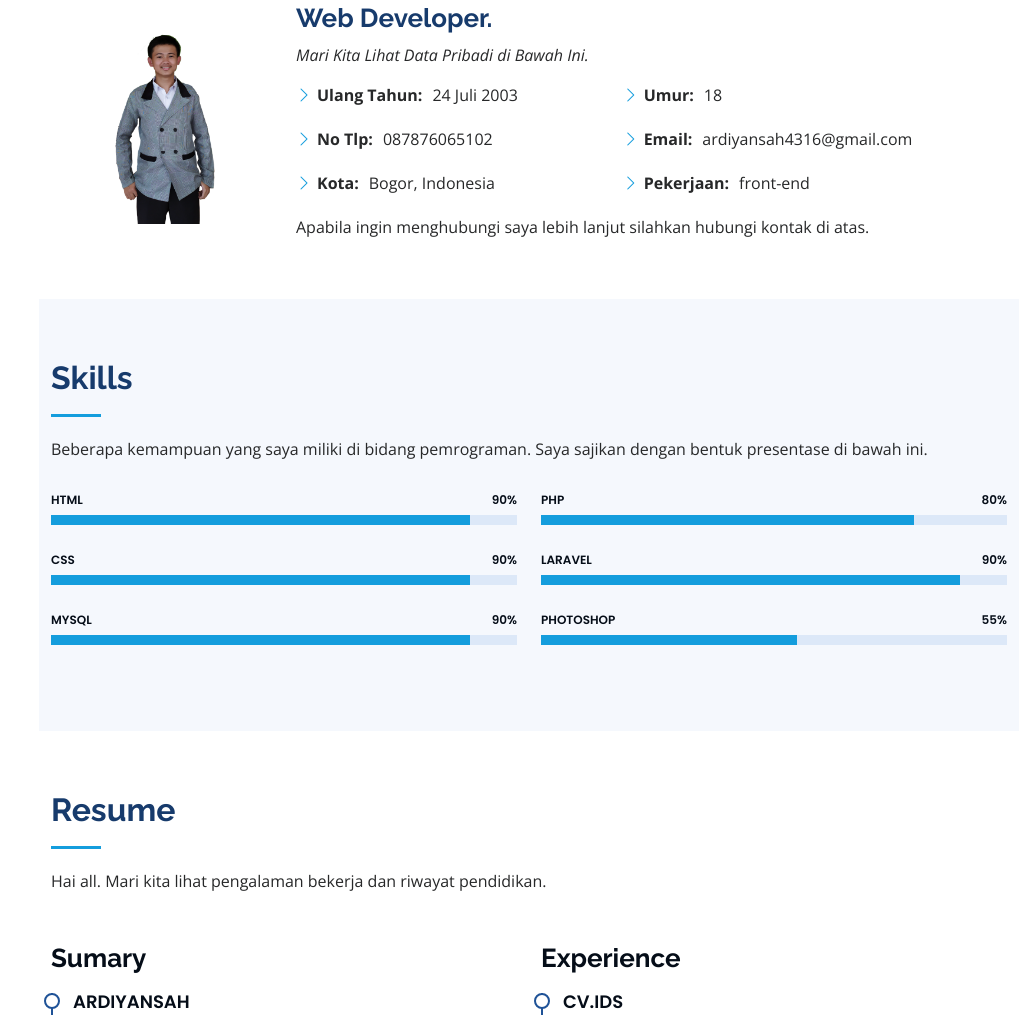
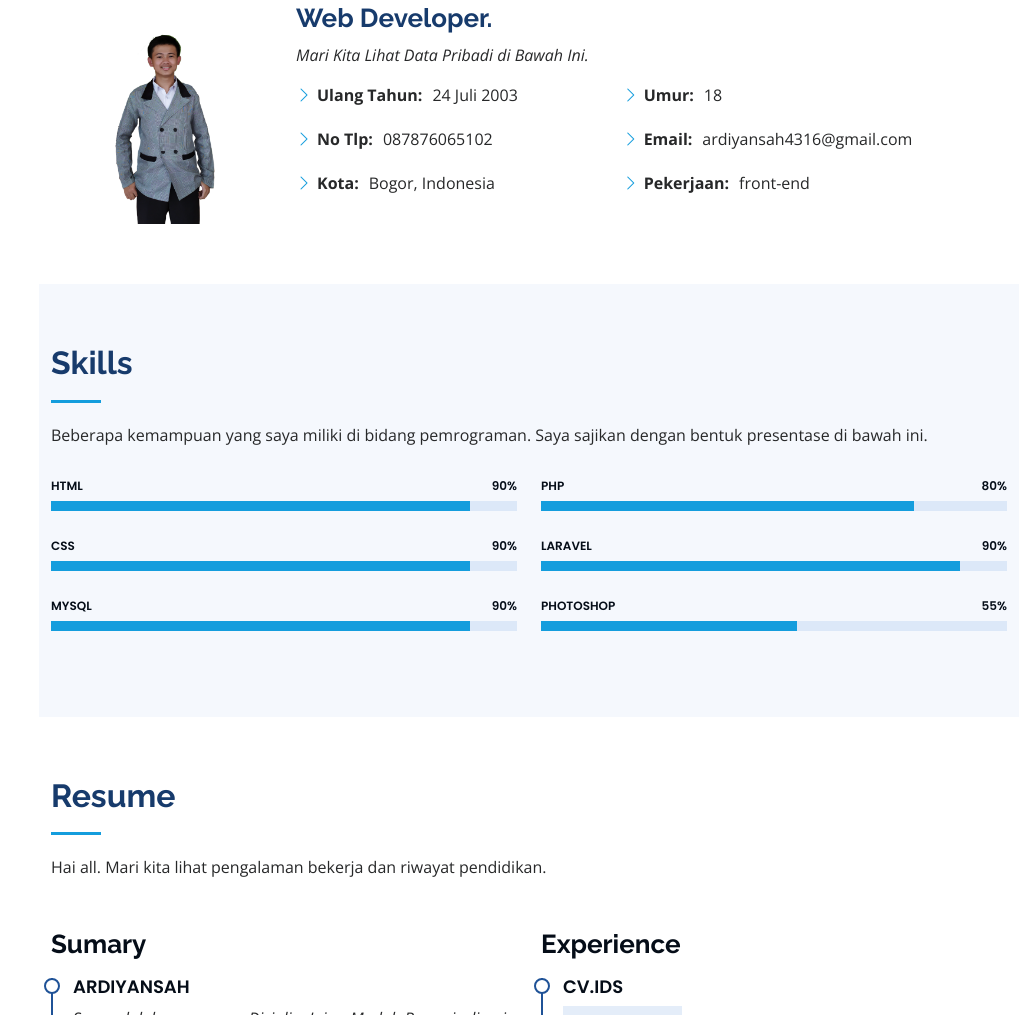
Before and after one commit to Ardiiysh/Ardiiysh.github.io, a plain HTML site: page index.html in a window 1280 px wide. Shown: the part 1037-2052 px from the top of the page, without its empty margins (261-1280 px from the left). Drawn offline with nearby package versions, Linux system fonts and the light colour scheme.

Commit message:
hapus kata-kata

```diff
--- a/index.html
+++ b/index.html
@@ -112,9 +112,7 @@
                 </ul>
               </div>
             </div>
-            <p>
-              Apabila ingin menghubungi saya lebih lanjut silahkan hubungi kontak di atas.
-            </p>
+
           </div>
         </div>
 
```
